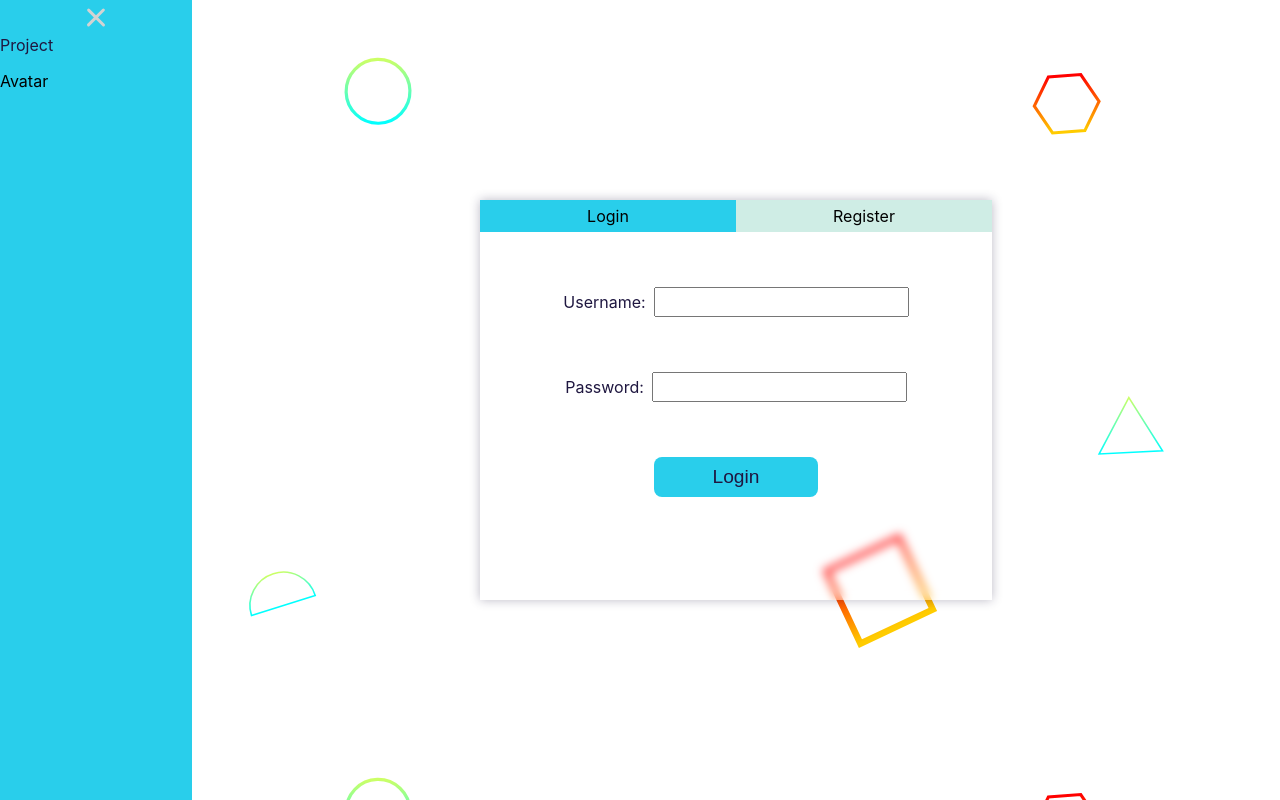
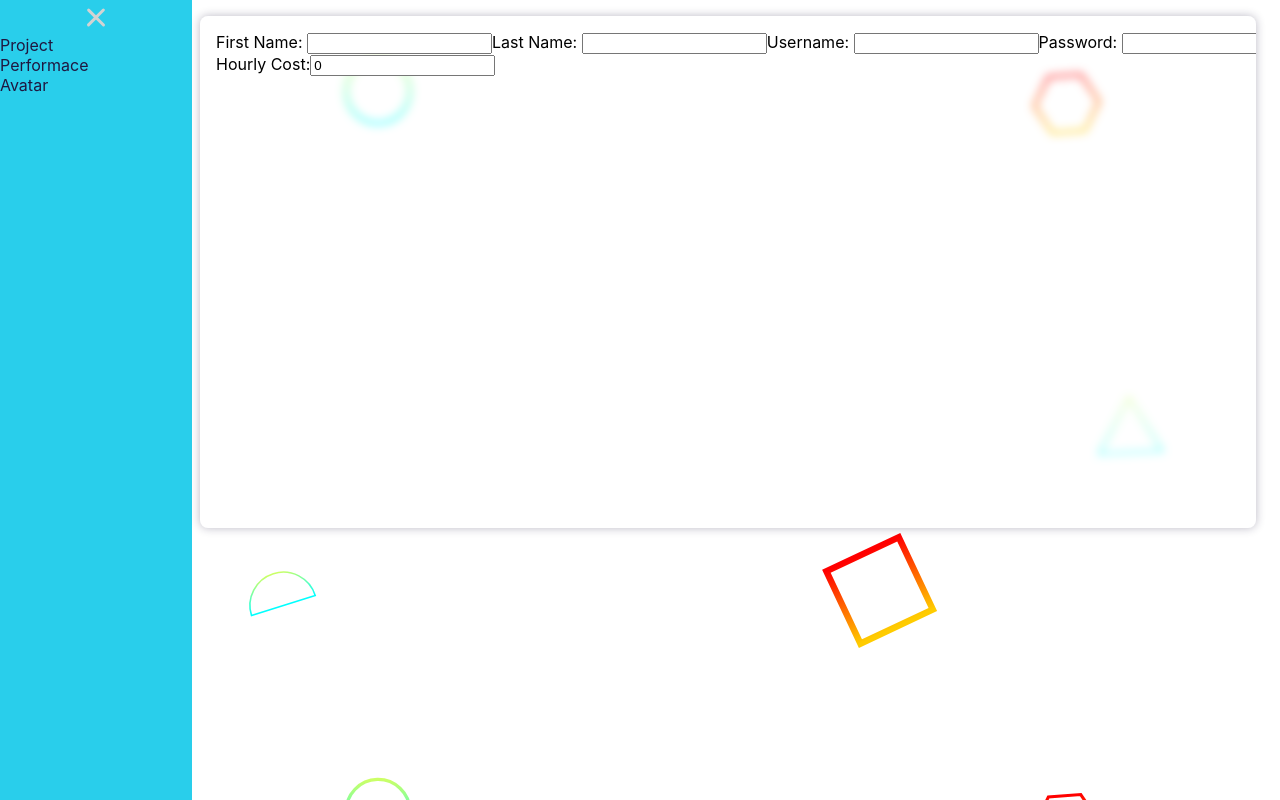
Before and after one commit to epittab/project_manager_client_web, a React (Create React App) app: page /account in a window 1280 px wide. Built offline with nearby package versions, Linux system fonts and the light colour scheme.

Commit message:
finshed skateboard of project board at the Block level; moving on to Tasks; created Account route and basic form; created Performance route and basic form; updated Navbar component to include new routes

```diff
--- /dev/null
+++ b/src/Account/AccountCont.js
@@ -0,0 +1,15 @@
+import React, { Component } from 'react'
+
+import './Account.css'
+import UserEditForm from './UserEditForm'
+
+class AccountCont extends Component {
+    render() {
+        return (
+            <div className='Board transparent'>
+                < UserEditForm />
+            </div>
+        )
+    }
+}
+export default AccountCont
--- /dev/null
+++ b/src/Account/UserEditForm.js
@@ -0,0 +1,61 @@
+import React, { Component } from 'react'
+
+class UserEditForm extends Component {
+
+    constructor(){
+        super()
+        this.state = {
+            cost: 0.00,
+            form: {}
+
+        }
+    }
+
+    handleChange = (e) => {
+
+    }
+
+    handleChangeCost = (e) => {
+
+    }
+
+    handleSubmit = (e) => {
+
+    }
+
+    handleSubmitCost = (e) => {
+
+    }
+
+
+    render() {
+        return (
+            <div>
+                <form onSubmit={this.handleSubmit}>
+                    <label className='user-form-label' htmlFor='uf-first-name'>First Name: </label>
+                    <input type='text' value={this.state.form.first_name}
+                            name='first_name' id='uf-first-name' className='user-form-input'
+                            onChange={this.handleChange}/>
+                    <label className='user-form-label' htmlFor='uf-last-name'>Last Name: </label>
+                    <input type='text' value={this.state.form.last_name}
+                            name='last_name' id='uf-last-name' className='user-form-input'
+                            onChange={this.handleChange}/>
+                    <label className='user-form-label' htmlFor='uf-username'>Username: </label>
+                    <input type='text' value={this.state.form.username}
+                            name='username' id='uf-username' className='user-form-input'
+                            onChange={this.handleChange}/>
+                    <label className='user-form-label' htmlFor='uf-password'>Password: </label>
+                    <input type='password' value={this.state.form.password}
+                            name='password' id='uf-password' className='user-form-input'
+                            onChange={this.handleChange}/>
+                </form>
+                <form onSubmit={this.handleSubmitCost}>
+                    <label className='user-form-label' htmlFor='uf-cost'>Hourly Cost:</label>
+                    <input type='number' value={this.state.cost} name='cost'
+                    id='uf-cost' className='user-form-input' onChange={this.handleChangeCost}/>
+                </form>
+            </div>
+        )
+    }
+}
+export default UserEditForm
--- a/src/App.js
+++ b/src/App.js
@@ -10,6 +10,8 @@ import './App.css';
 import LoginC from './Login/LoginContainer'
 import Navbar from './Navbar/Navbar'
 import Project from './Project/ProjectContainer'
+import AccountCont from './Account/AccountCont';
+import PerformanceCont from './Performance/PerformanceCont';
 
 class App extends React.Component {
 
@@ -23,8 +25,8 @@ class App extends React.Component {
 
           <Switch>
             <Route path='/projects' render={ () => < Project /> } />
-            <Route path='/account' render={ () => < LoginC /> } />
-            <Route path='/performance' render={ () => < LoginC /> } />
+            <Route path='/account' render={ () => < AccountCont /> } />
+            <Route path='/performance' render={ () => < PerformanceCont /> } />
             <Route exact path='/' render={ () => < LoginC /> } />
             <Route path='' render={ () => <div>404</div> } />
           </Switch>
--- a/src/Navbar/Navbar.js
+++ b/src/Navbar/Navbar.js
@@ -26,8 +26,9 @@ class Navbar extends React.Component {
             <nav className={`Navbar${this.props.isOpen ? '' : ' close'}`}>
                 <Hamburger isOpen={this.props.isOpen} toggle={this.toggleOpen}/>
                 <div><Link className='Navbar-link' to='/projects'>Project</Link></div>
-                <ul></ul>
-                <div>Avatar</div>
+                <div><Link className='Navbar-link' to='/performance'>Performace</Link></div>
+                <div><Link className='Navbar-link' to='/account'>Avatar</Link></div>
+
             </nav>
         )
     }
--- /dev/null
+++ b/src/Performance/PerformanceCont.js
@@ -0,0 +1,12 @@
+import React, { Component } from 'react'
+
+class PerformanceCont extends Component {
+    render() {
+        return (
+            <div className='Board transparent'>
+                KPIs
+            </div>
+        )
+    }
+}
+export default PerformanceCont;
--- a/src/Project/ProjectDetail/Board/Board.css
+++ b/src/Project/ProjectDetail/Board/Board.css
@@ -5,17 +5,24 @@ div.Board {
     height: 60vh;
     width: 80%;
     border-radius: 8px;
-    overflow: scroll;
+    overflow: auto;
+    white-space: nowrap;
 }
 
-div.GroupRow {
-    overflow-x: scroll;
+div.board-data {
+    display: flex;
+    flex-direction: column;
+    overflow: auto;
+
 }
+
 
 .cell {
 
-    height: 4rem;
-    width: 4rem;
+    height: 60px;
+    line-height: 60px;
+    text-align: center;
+    min-width: 60px;
     border: 1px solid gray;
 
 }
@@ -23,3 +30,19 @@ div.GroupRow {
 .hide {
     display: none;
 }
+
+div.Project-title-column {
+    min-width: 120px;
+    box-shadow: inset 0 -1px 8px 5px rgba(31, 23, 64, .4);
+    position: sticky;
+    left: 0;
+    padding-left: 1rem;
+    padding-right: 1rem;
+    line-height: 60px;
+    background-color: rgba(41, 206, 235, 1);;
+    overflow: auto;
+}
+
+/* style={
+    textAlign: 'center',
+    backgroundColor: 'lightblue'}} */
--- a/src/Project/ProjectDetail/Board/Board.js
+++ b/src/Project/ProjectDetail/Board/Board.js
@@ -8,7 +8,7 @@ class Board extends Component {
     constructor() {
         super()
         this.state = {
-            projectDuration: 14,
+            projectDuration: 21,
             project: [{b_id: 1, b_name: "Design", tasks: [{t_id: 1, t_name: "test", t_s_date: new Date("03/25/2020"), t_e_date: new Date("03/26/2020")}, {t_id: 2, t_name: "test", t_s_date: new Date("03/25/2020"), t_e_date: new Date("03/27/2020")} ]},
                         {b_id: 2, b_name: "Implement", tasks: [{t_id: 1, t_name: "test", t_s_date: new Date("03/26/2020"), t_e_date: new Date("03/27/2020")}, {t_id: 2, t_name: "test", t_s_date: new Date("03/27/2020"), t_e_date: new Date("03/29/2020")} ]},
                         {b_id: 3, b_name: "Monitor and Control", tasks: [{t_id: 1, t_name: "test", t_s_date: new Date("03/28/2020"), t_e_date: new Date("03/29/2020")}, {t_id: 2, t_name: "test", t_s_date: new Date("03/25/2020"), t_e_date: new Date("03/30/2020")} ]}]
@@ -17,8 +17,10 @@ class Board extends Component {
     render() {
         return (
             <div className='Board transparent'>
-                < Header duration={this.state.projectDuration}/>
-                {this.state.project.map((b) => < GroupRow key = {b.b_id+100} block = {b} duration={this.state.projectDuration}/> )}
+                <div className='board-data'>
+                    < Header duration={this.state.projectDuration}/>
+                    {this.state.project.map((b) => < GroupRow key = {b.b_id+100} block = {b} duration={this.state.projectDuration}/> )}
+                </div>
             </div>
         )
     }
--- a/src/Project/ProjectDetail/Board/Body/Fixed/Block.js
+++ b/src/Project/ProjectDetail/Board/Body/Fixed/Block.js
@@ -25,7 +25,7 @@ class Block extends Component {
 
         return (
             <div className='GroupRow' >
-                <div style ={{display: 'flex'}} onClick={this.toggleTask}>
+                <div style ={{display: 'flex', width: '100%'}} onClick={this.toggleTask}>
                     < FixedCell name= {this.props.block.b_name} isHeader={false} />
                     {days.map( (day, index) => {
 
--- a/src/Project/ProjectDetail/Board/Body/Fixed/FixedCell.js
+++ b/src/Project/ProjectDetail/Board/Body/Fixed/FixedCell.js
@@ -5,7 +5,7 @@ import Indicator from '../../Header/Indicator'
 class FixedCell extends Component {
     render() {
         return (
-            <div style={{width: '150px', textAlign: 'center', lineHeight: '4rem', backgroundColor: 'lightblue'}}>
+            <div className='Project-title-column' >
                 { this.props.isHeader ? < Indicator /> : this.props.name}
             </div>
         )
```
Also changed, not shown: src/Account/Account.css (added), src/Performance/Performance.css (added).
